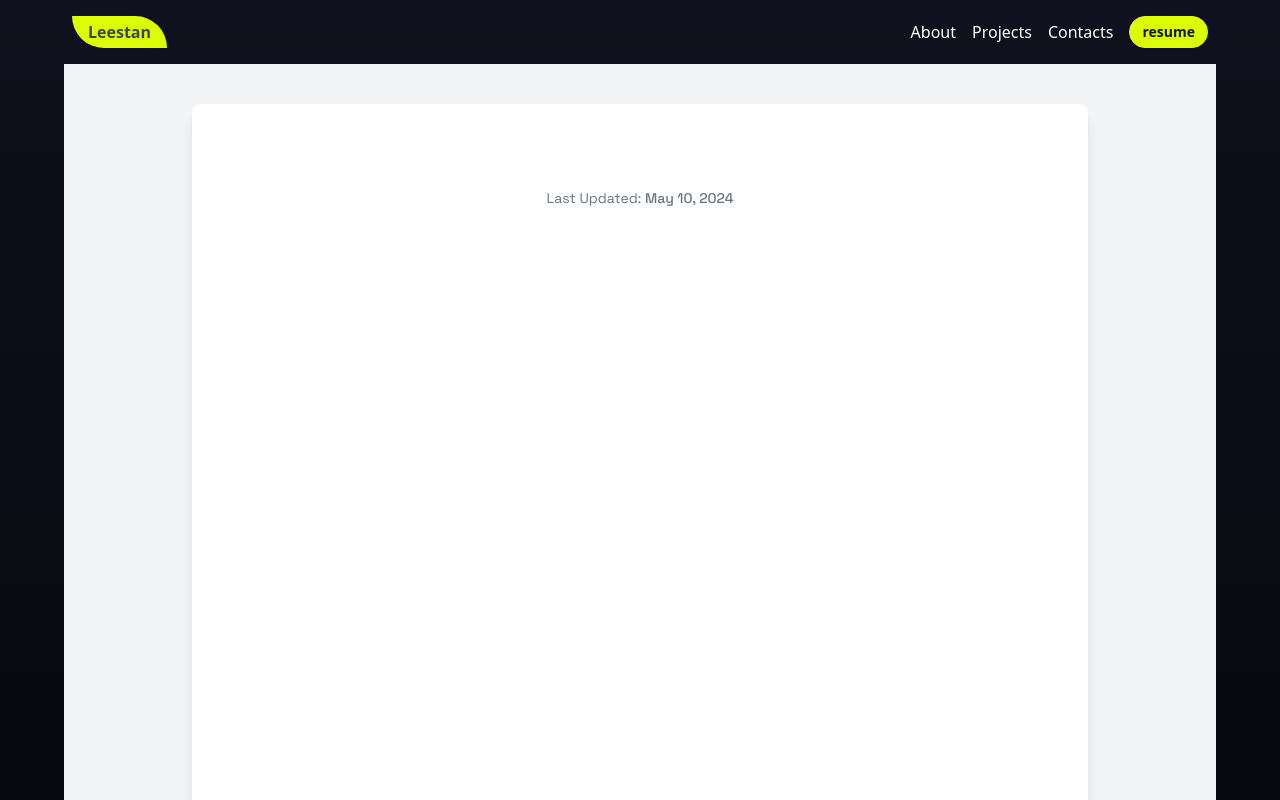
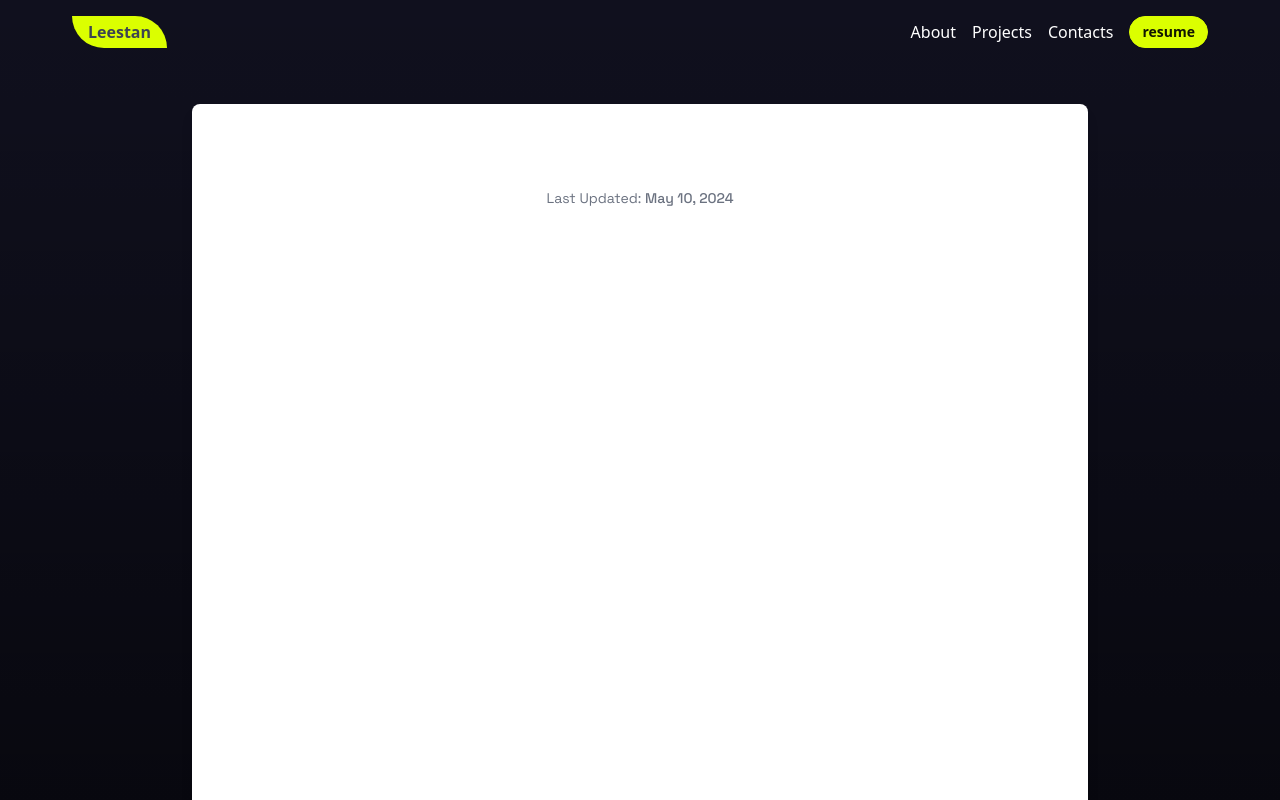
Before and after one commit to leestan306/portofolio, a Next.js app: page /privacy in a window 1280 px wide. Shown: the top 800 px of the page. Built offline with nearby package versions, Linux system fonts and the light colour scheme.

Commit message:
remove bg slate

```diff
--- a/app/privacy/page.tsx
+++ b/app/privacy/page.tsx
@@ -9,7 +9,7 @@
   });
 
   return (
-    <div className="bg-gray-100 min-h-screen flex items-center justify-center py-10">
+    <div className=" min-h-screen flex items-center justify-center py-10">
       <div className="max-w-4xl mx-auto p-6 bg-white shadow-lg rounded-lg">
         <h1 className="text-3xl font-bold text-center mb-6">Privacy Policy</h1>
         <p className="text-sm text-gray-500 text-center mb-6">
```
